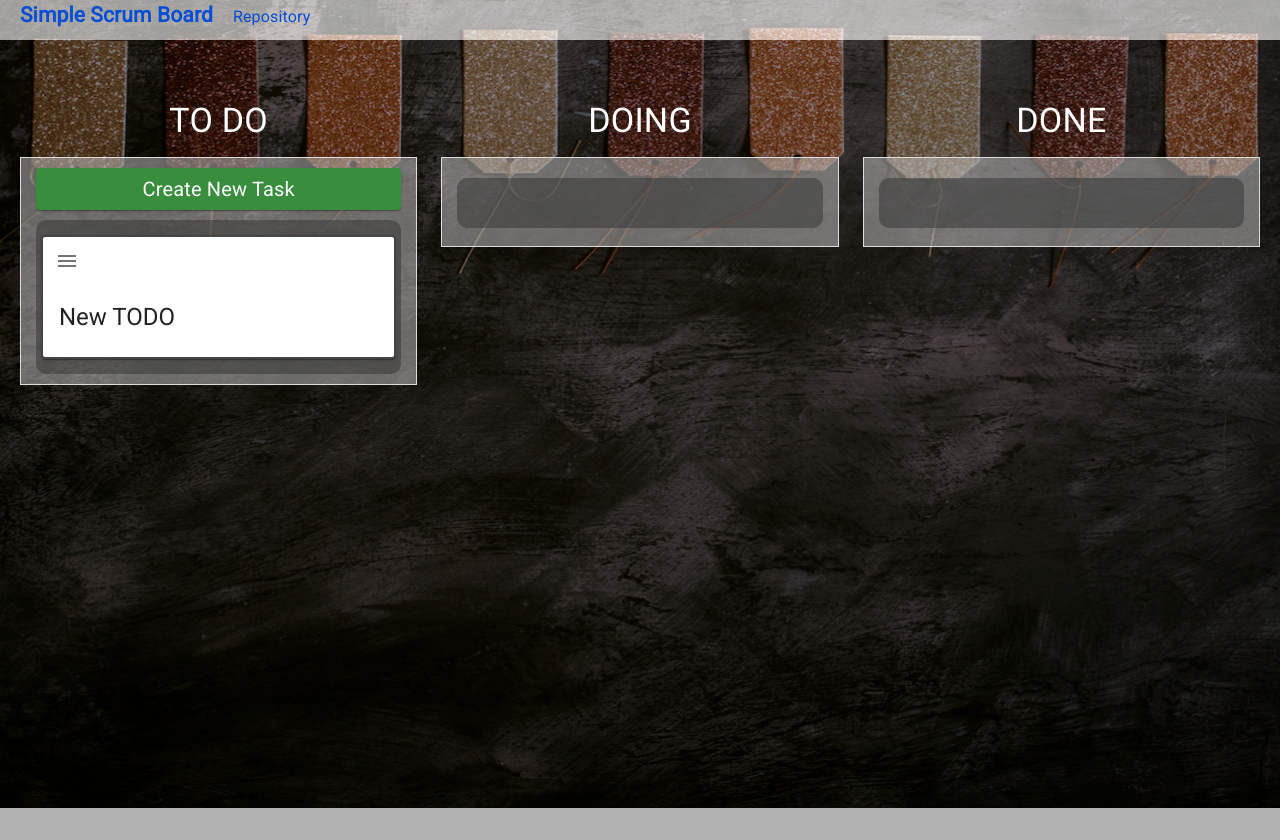
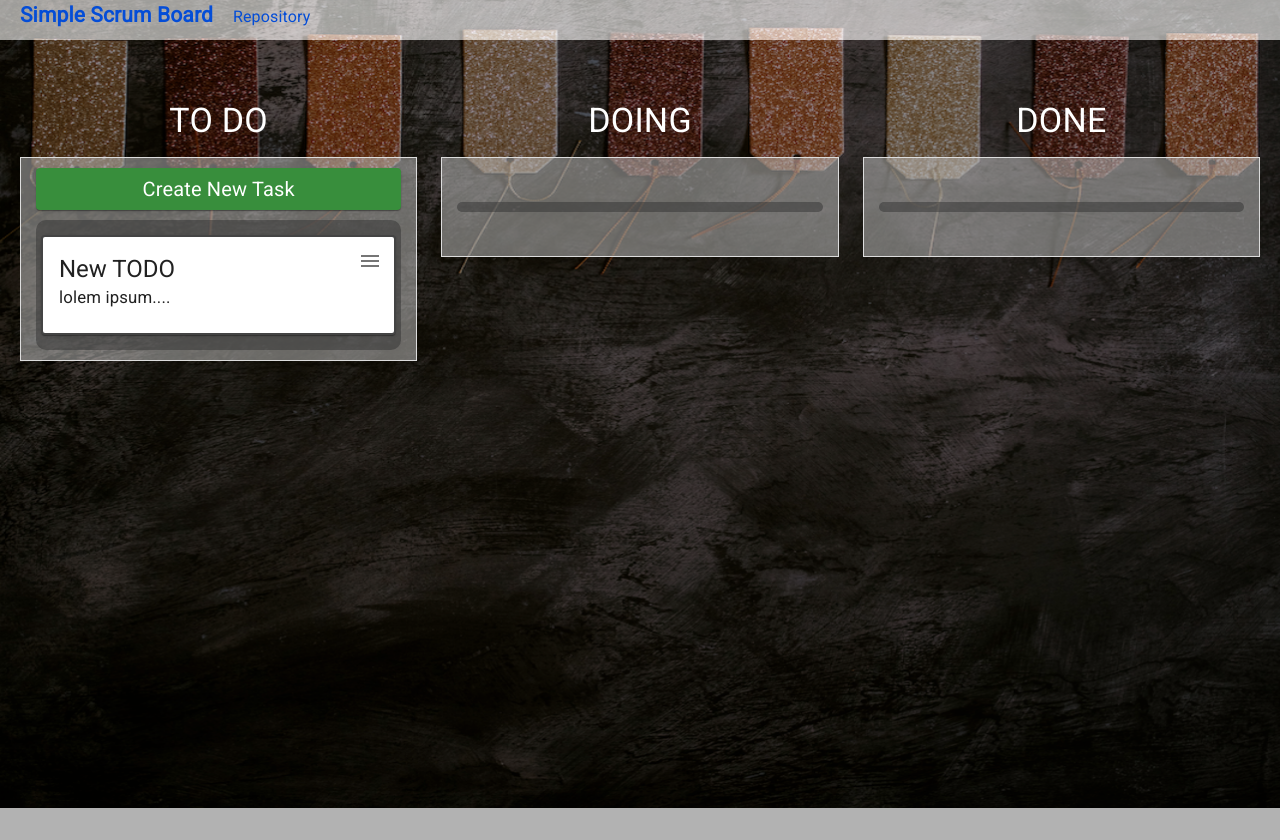
Before and after one commit to rowaxl/simple-scrum-board, a Next.js app: page / in a window 1280 px wide. Both pictures are taken after a click on the button "Create New Task". Built offline with nearby package versions, Linux system fonts and the light colour scheme.

Commit message:
update style

```diff
--- a/components/TaskCard.js
+++ b/components/TaskCard.js
@@ -12,6 +12,7 @@ const useStyles = makeStyles((theme) => ({
     marginTop: 10,
     marginBottom: 10,
     fontSize: '1.2em',
+    position: 'relative'
   },
   taskCards: {
     minWidth: 275,
@@ -19,6 +20,12 @@ const useStyles = makeStyles((theme) => ({
     marginTop: 10,
     marginBottom: 10,
     fontSize: '1.2em',
+    position: 'relative'
+  },
+  cardButton: {
+    position: 'absolute',
+    right: 0,
+    top: 0
   },
   editButton: {
     color: theme.palette.success.dark,
@@ -58,6 +65,7 @@ export default ({ taskDetail, index, update }) => {
           ref={provided.innerRef}
         >
           <IconButton
+            className={styles.cardButton}
             aria-label="more"
             aria-haspopup="true"
             onClick={onMenuClick}
--- a/components/taskList.js
+++ b/components/taskList.js
@@ -8,9 +8,8 @@ const useStyle = makeStyles(theme => ({
   taskArea: {
     background: 'rgba(50, 50, 50, 0.5)',
     borderRadius: 10,
-    minHeight: 50,
+    minHeight: 10,
     padding: 5,
-    marginTop: 10,
     width: '100%'
   },
   activeTaskArea: {
@@ -29,14 +28,18 @@ const useStyle = makeStyles(theme => ({
     padding: '10px 15px',
     border: '1px solid #ddd',
     background: 'rgba(200, 200, 200, 0.5)',
-    minHeight: 90
+    minHeight: 100,
+    display: 'flex',
+    justifyContent: 'space-evenly',
+    flexDirection: 'column',
   },
   newTaskButton: {
     padding: 5,
     background: theme.palette.success.dark,
     color: '#fff',
     verticalAlign: 'center',
-    textAlign: 'center'
+    textAlign: 'center',
+    marginBottom: 10
   }
 }));
 
@@ -51,8 +54,6 @@ export default ({ column, tasks, onClickNewTask }) => {
 
   const renderTasks = () => {
     if (tasks.length < 1) return;
-
-    console.log(tasks)
 
     return tasks.map((task, index) => <TaskCard key={task.id} taskDetail={task} index={index} />)
   };
--- a/pages/index.js
+++ b/pages/index.js
@@ -44,7 +44,7 @@ export default () => {
       id: nanoid(),
       column: Columns.TODO,
       title: 'New TODO',
-      description: ''
+      description: 'lolem ipsum....'
     };
 
     setTasks({
```
